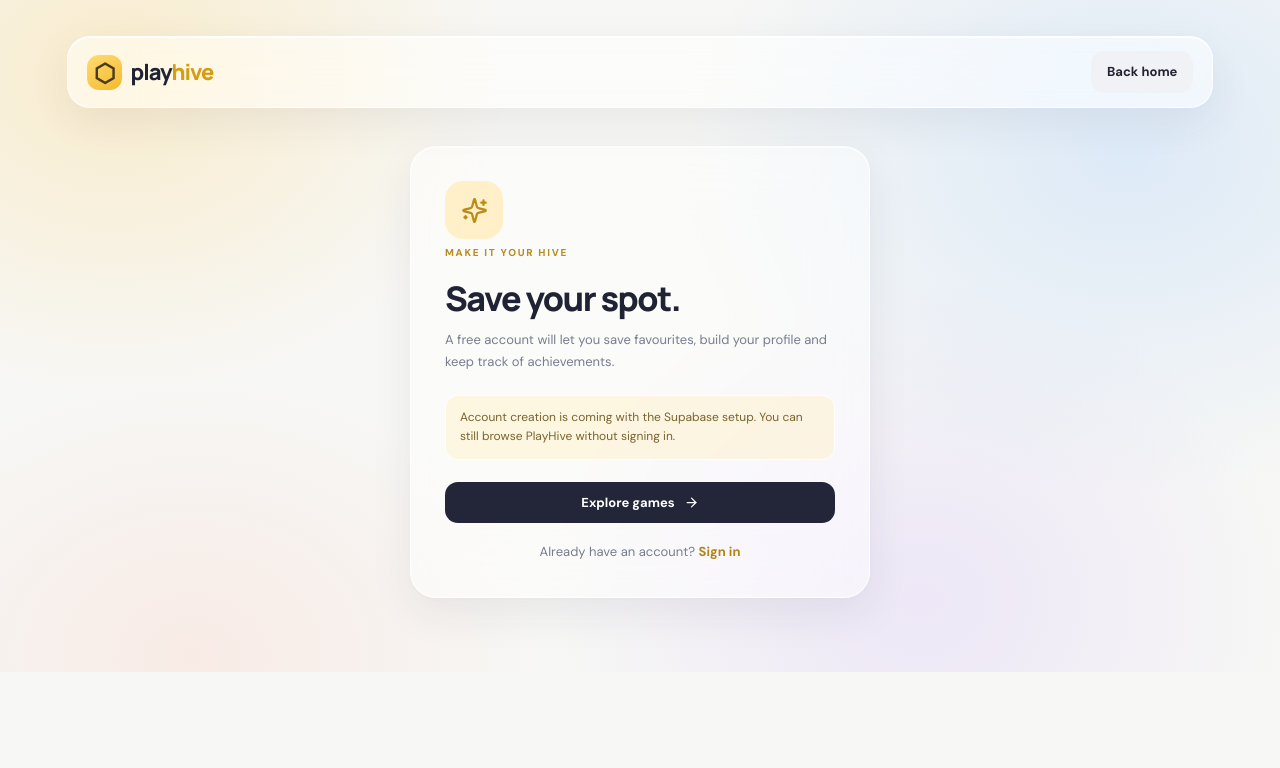
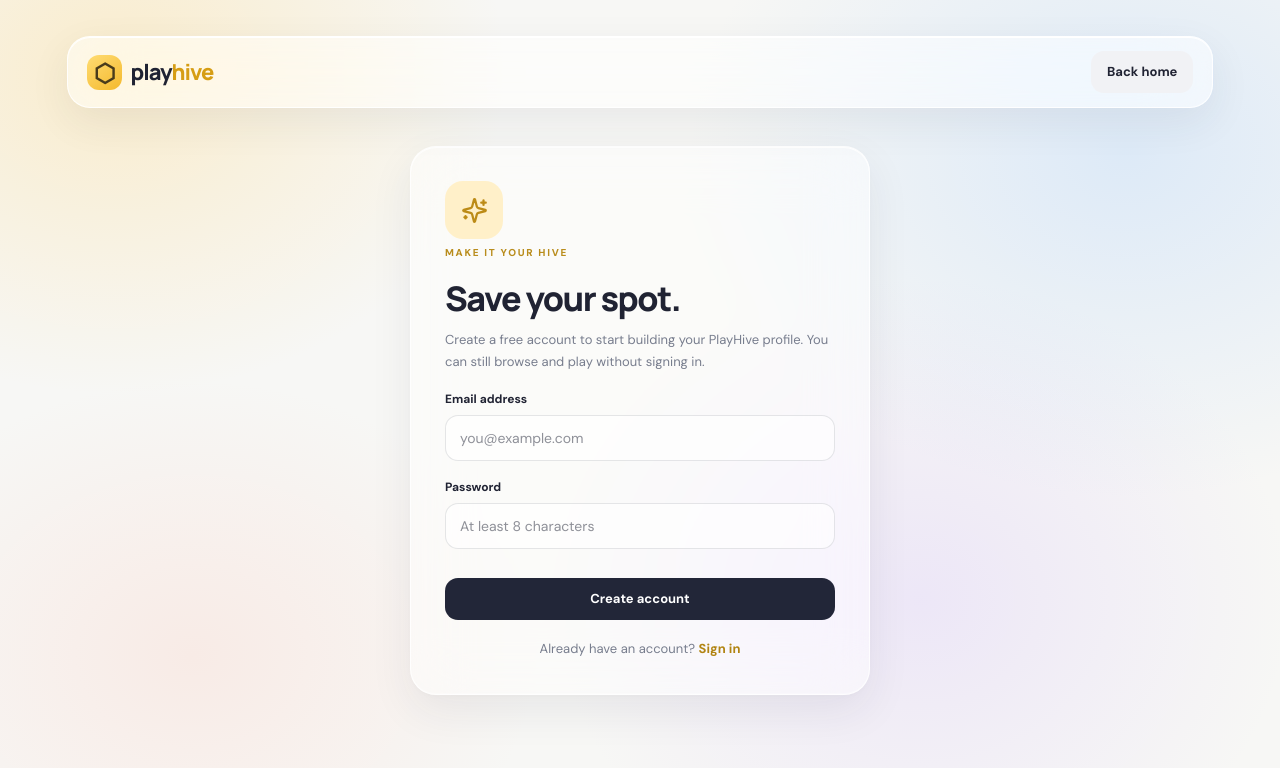
Before and after one commit to deathstrider114/PlayHive, a Next.js app: page /register in a window 1280 px wide. Shown: the top 768 px of the page. Built offline with nearby package versions, Linux system fonts and the light colour scheme.

Commit message:
Connect PlayHive registration form to Supabase

```diff
--- a/src/app/register/page.tsx
+++ b/src/app/register/page.tsx
@@ -1,2 +1,16 @@
-import { ArrowRight, Sparkles } from "lucide-react";
-export default function Register(){return <main className="shell"><header className="topbar glass"><a className="brand" href="/"><span className="brand-mark">⬡</span><span>play<span>hive</span></span></a><a className="button soft" href="/">Back home</a></header><section className="auth-card glass"><span className="empty-icon"><Sparkles size={27}/></span><label className="page-kicker">MAKE IT YOUR HIVE</label><h1>Save your spot.</h1><p>A free account will let you save favourites, build your profile and keep track of achievements.</p><div className="auth-note" style={{marginTop:22}}>Account creation is coming with the Supabase setup. You can still browse PlayHive without signing in.</div><a className="button dark" style={{marginTop:22,width:"100%"}} href="/games">Explore games <ArrowRight size={15}/></a><p style={{textAlign:"center",marginTop:18}}>Already have an account? <a href="/login" style={{fontWeight:700,color:"#b18412"}}>Sign in</a></p></section></main>}
+import { Sparkles } from "lucide-react";
+import AuthForm from "@/components/auth-form";
+
+export default function Register() {
+  return <main className="shell">
+    <header className="topbar glass"><a className="brand" href="/"><span className="brand-mark">⬡</span><span>play<span>hive</span></span></a><a className="button soft" href="/">Back home</a></header>
+    <section className="auth-card glass">
+      <span className="empty-icon"><Sparkles size={27}/></span>
+      <label className="page-kicker">MAKE IT YOUR HIVE</label>
+      <h1>Save your spot.</h1>
+      <p>Create a free account to start building your PlayHive profile. You can still browse and play without signing in.</p>
+      <AuthForm mode="register"/>
+      <p style={{textAlign:"center",marginTop:18}}>Already have an account? <a href="/login" style={{fontWeight:700,color:"#b18412"}}>Sign in</a></p>
+    </section>
+  </main>;
+}
```
